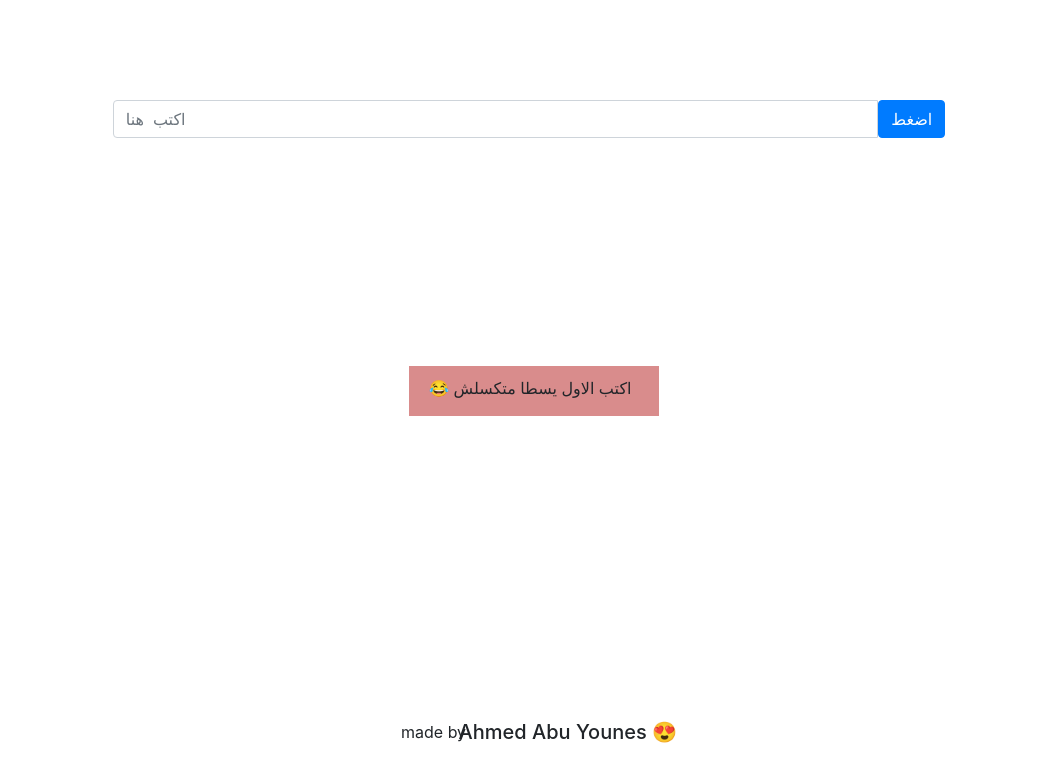
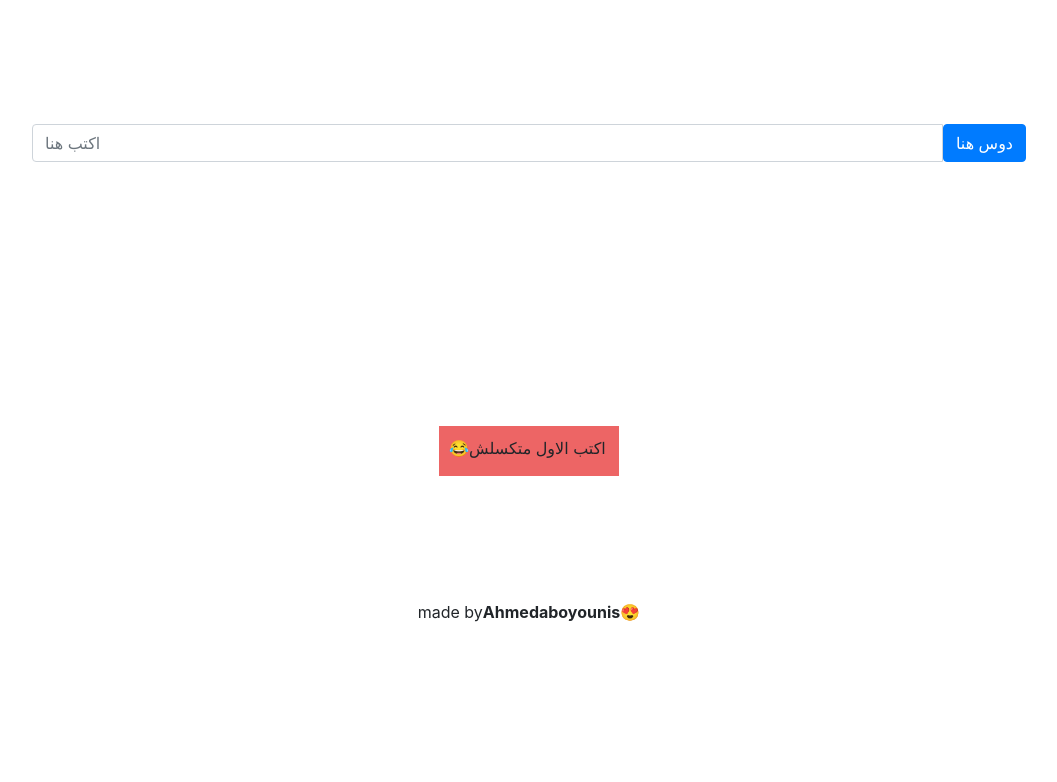
Before and after one commit to ahmedahmedm/1, a plain HTML site: page index.html in a window 1280 px wide. Shown: the whole page, without its empty margins (111-1168 px from the left). Drawn offline with Linux system fonts and the light colour scheme.

Commit message:
Add files via upload

```diff
--- a/index.html
+++ b/index.html
@@ -9,33 +9,32 @@
         <link rel="stylesheet" href="bootstrap.min.css">
     </head>
     <body>
-    <div class="container d-flex justify-content-center" style=" position: relative;top: 100px;">
-        <div style="width: 75%;" id="menu">
-        <div class="input-group">
-                <input type="text" class="form-control" placeholder="اكتب  هنا" aria-label="Username" aria-describedby="addon-wrapping">
-                <div>
-            <button type="button" class="btn btn-primary mm">اضغط</button>
+        <div class="container d-flex align-items-center justify-content-center flex-wrap"style="width: 80%;height: 600px;">
+            <div class="input-group mb-3"id="menu">
+              <input id="inputNum" type="text" class="form-control" placeholder="اكتب هنا " aria-label="Recipient's username" aria-describedby="button-addon2">
+              <button class="btn btn-primary" type="button" id="button-two">
+                دوس هنا
+              </button>
             </div>
+            <div style="background:rgba(231, 46, 46, 0.733);width: 180px;height: 50px;padding: 10px 10px 10px;" id="div-none">😂اكتب الاول متكسلش</div>
+            <div id="video-nom" style="display: none;">
+                <video autoplay loop>
+                    <source src="videoplayback.mp4" type="video/mp4">
+                </video>
+                </div>
           </div>
-          <div style="width: 250px;background: rgba(197, 77, 77, 0.644);position: absolute;top: 700%;left: 450px; padding: 10px 20px 0;"><p>😂 اكتب الاول يسطا متكسلش</p></div>
-        </div>
-    </div>
-          <div  id="dop"style="position:fixed;top: 10%;left: 40%;display:none;">
-              <video controls width="300" autoplay>
-                  <source src="videoplayback.mp4" type="video/mp4">
-              </video>
-          </div>
+          <p class="text-center">made by<strong>Ahmedaboyounis</strong>😍</p>
 
-          <p style="position: fixed;top: 90%;left: 40%;">made by<h2 style="font-size: 20px;position: fixed;top: 90%;left: 44.5%;"> Ahmed Abu Younes 😍</h2></p>
+
 
         <script src="bootstrap.bundle.min.js"></script>
         <script src="jquery-3.6.0.min.js"></script>
         <script>
-            $('.mm').click(function(){
-                document.getElementById('menu').style.display="none";
-                document.getElementById('dop').style.display="block";
-
-            })
+            $('#button-two').click(function(){
+            document.getElementById('div-none').style.display="none";
+            document.getElementById('menu').style.display="none";
+            document.getElementById('video-nom').style.display="block";
+        });
         </script>
     </body>
 </html>
```
